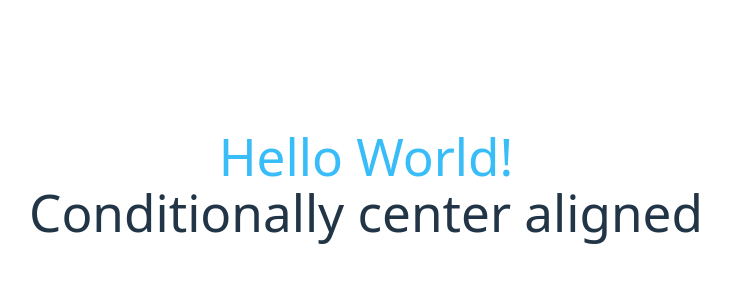
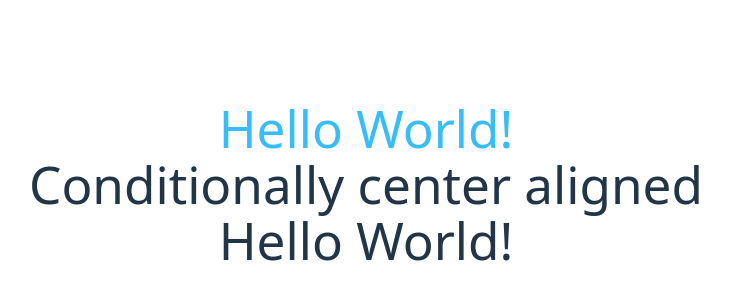
Before and after one commit to mrojasb2000/first-project-svelte, a Svelte app: page / in a window 1280 px wide. Shown: the part 216-516 px from the top of the page, without its empty margins (274-1004 px from the left). Built offline with nearby package versions, Linux system fonts and the light colour scheme.

Commit message:
chore: add basic new property

```diff
--- a/src/App.svelte
+++ b/src/App.svelte
@@ -1,8 +1,10 @@
 <script>
+  import Parent from './components/Parent.svelte';
   export let condition = true;
 </script>
 
 <main>
  <h1 class="text-center text-sky-400">Hello World!</h1>
  <h1 class:text-center={condition}> Conditionally center aligned</h1>
+ <Parent />
 </main>
--- /dev/null
+++ b/src/components/Child.svelte
@@ -0,0 +1,4 @@
+<script lang='ts'>
+  export let message:string;
+</script>
+<h1>{message}</h1>
--- /dev/null
+++ b/src/components/Parent.svelte
@@ -0,0 +1,4 @@
+<script>
+  import Child from './Child.svelte';
+</script>
+<Child message="Hello World!" />
```
